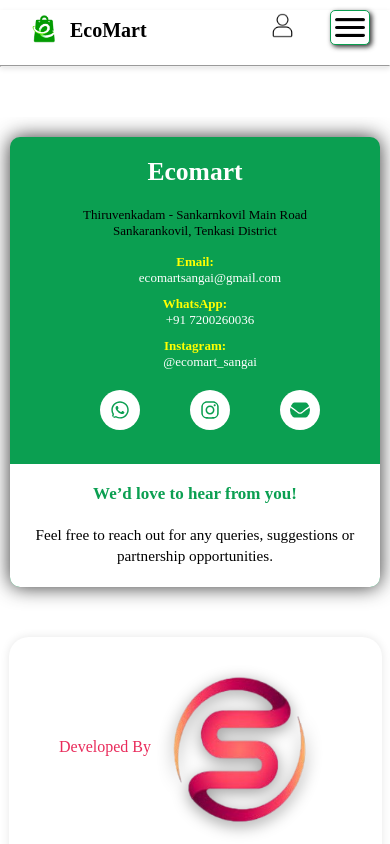
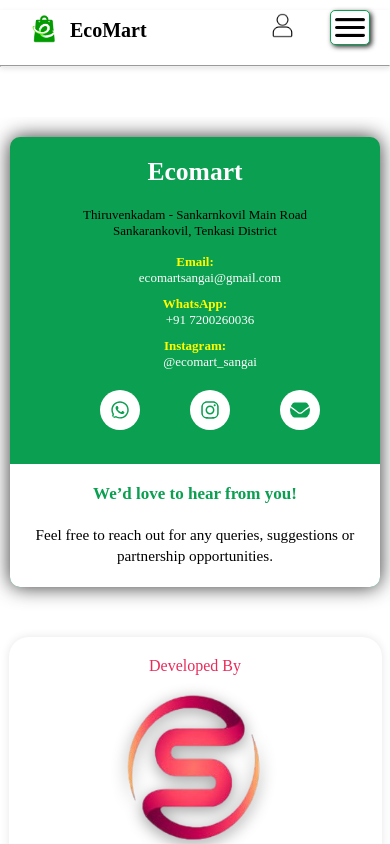
Before and after one commit to itsmanoj2003/ecomart_frontend, a React (Create React App) app: page /contact in a window 390 px wide. Shown: the top 844 px of the page. Built offline with nearby package versions, Linux system fonts and the light colour scheme.

Commit message:
Updated Contact.css

```diff
--- a/src/Components/Contact.css
+++ b/src/Components/Contact.css
@@ -129,6 +129,7 @@
   display: flex;
   justify-content: center;
   align-items: center;
+  flex-direction: column;
 }
 
 .softstor-logo{
@@ -137,6 +138,10 @@
     filter: drop-shadow(0px 4px 8px rgba(0, 0, 0, 0.4));
 }
 
+
+.softstor-left-container p{
+  display: none;
+}
 
 .softstor-right-container{
   height: 500px;
@@ -315,6 +320,15 @@
     align-items: center;
   }
 
+  .softstor-right-container p{
+    display: none;
+  }
+
+
+  .softstor-left-container p{
+    display: flex;
+  }
+
 
 
 }
```
